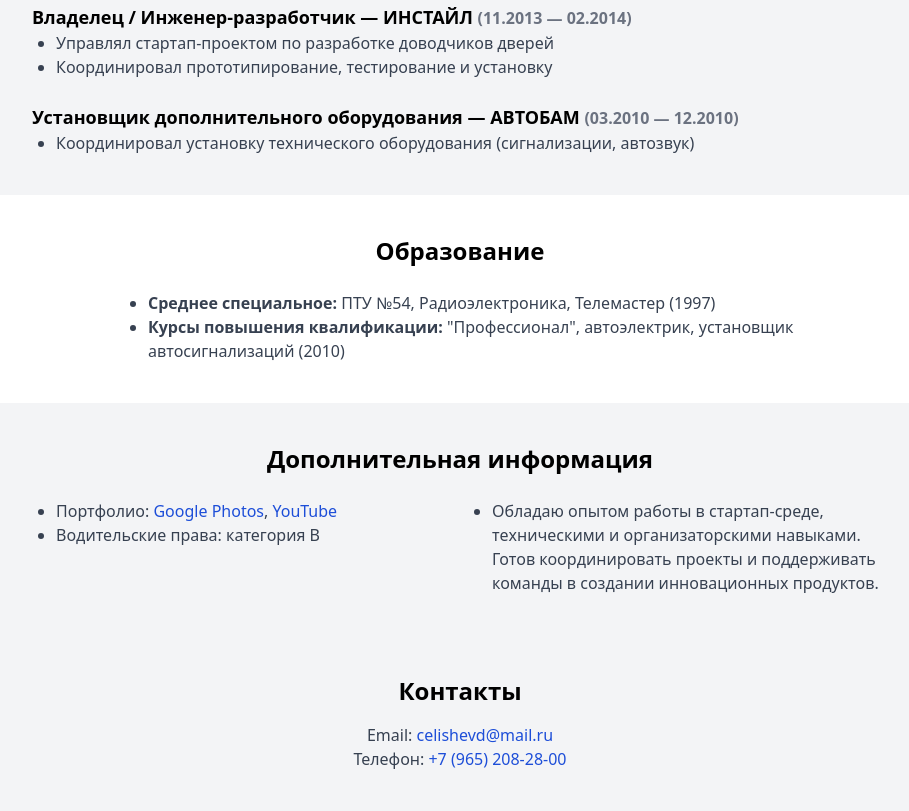
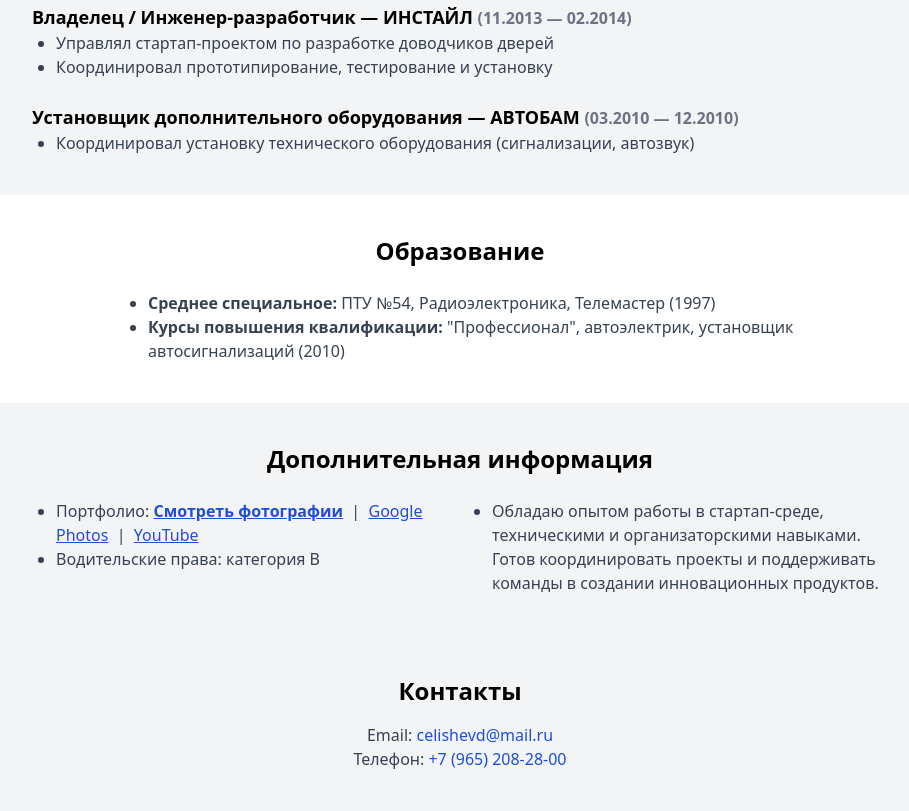
Before and after one commit to Den20050/resume-portfolio, a plain HTML site: page startup/index.html in a window 1280 px wide. Shown: the part 1541-2352 px from the top of the page, without its empty margins (180-1089 px from the left). Drawn offline with nearby package versions, Linux system fonts and the light colour scheme.

Commit message:
Update index.html

```diff
--- a/startup/index.html
+++ b/startup/index.html
@@ -108,12 +108,19 @@
     </div>
   </section>
 
-  <section class="py-10 px-5 max-w-4xl mx-auto">
-    <h2 class="text-2xl font-bold text-center">Дополнительная информация</h2>
-    <div class="grid grid-cols-1 md:grid-cols-2 gap-4 mt-6">
-      <ul class="list-disc pl-6 text-gray-700">
-        <li>Портфолио: <a href="https://photos.google.com/" target="_blank" class="text-blue-700">Google Photos</a>, <a href="https://www.youtube.com/watch?v=oWkZ-5K4TPo" target="_blank" class="text-blue-700">YouTube</a></li>
-        <li>Водительские права: категория B</li>
+ <section class="py-10 px-5 max-w-4xl mx-auto">
+  <h2 class="text-2xl font-bold text-center">Дополнительная информация</h2>
+  <div class="grid grid-cols-1 md:grid-cols-2 gap-4 mt-6">
+    <ul class="list-disc pl-6 text-gray-700">
+      <li>
+        Портфолио:
+        <a href="https://den20050.github.io/resume-portfolio/portfolio/" target="_blank" class="text-blue-700 underline font-semibold">Смотреть фотографии</a>
+        &nbsp;|&nbsp;
+        <a href="https://photos.google.com/" target="_blank" class="text-blue-700 underline">Google Photos</a>
+        &nbsp;|&nbsp;
+        <a href="https://www.youtube.com/watch?v=oWkZ-5K4TPo" target="_blank" class="text-blue-700 underline">YouTube</a>
+      </li>
+      <li>Водительские права: категория B</li>
       </ul>
       <ul class="list-disc pl-6 text-gray-700">
         <li>Обладаю опытом работы в стартап-среде, техническими и организаторскими навыками. Готов координировать проекты и поддерживать команды в создании инновационных продуктов.</li>
```
